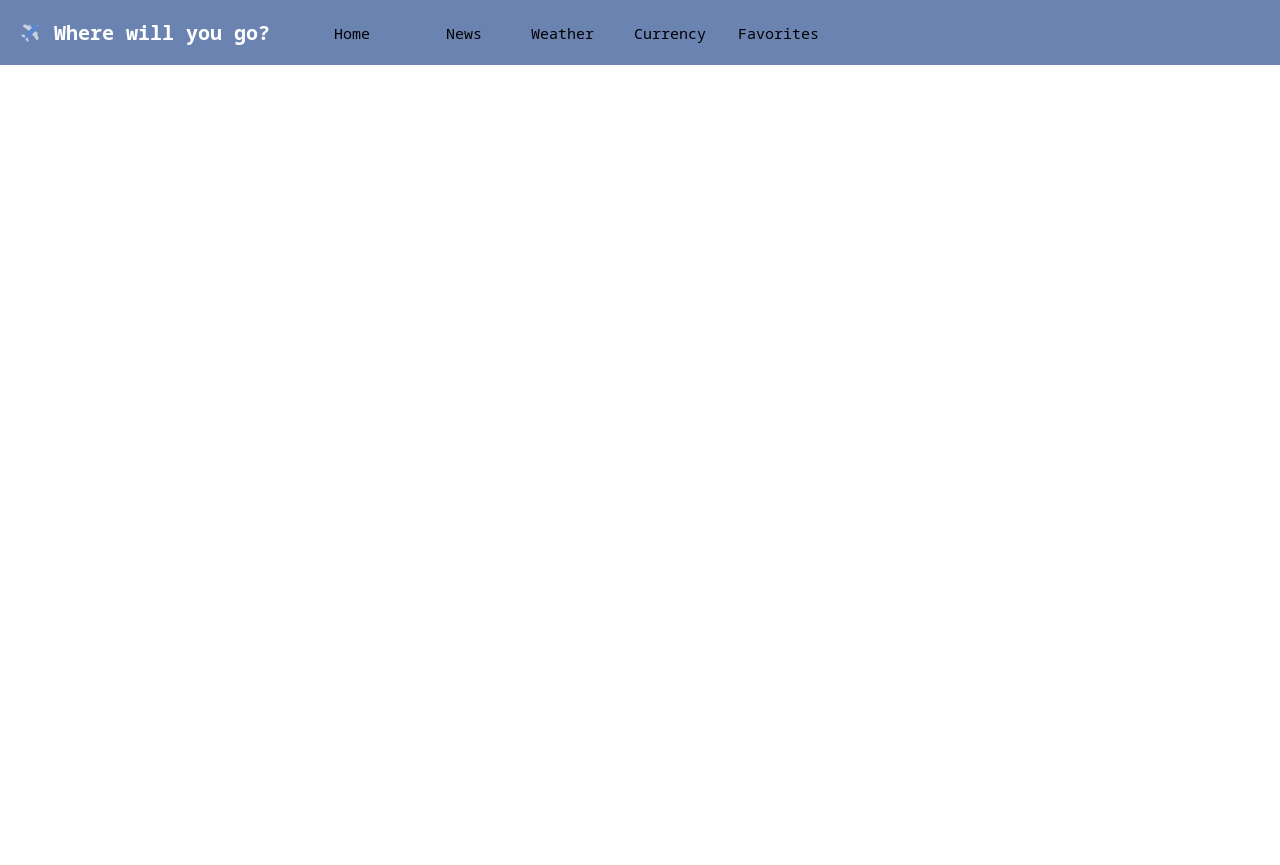
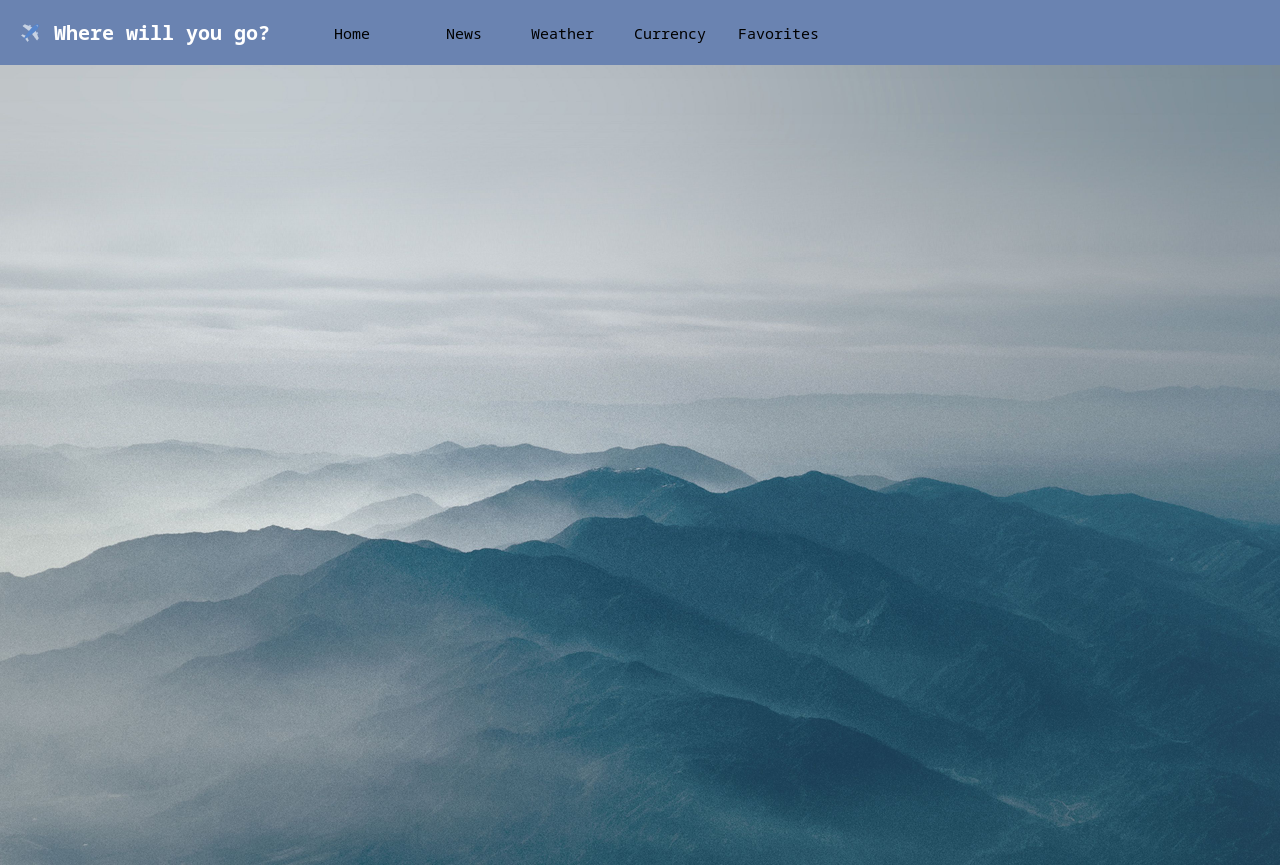
Before and after one commit to jabs142/GoAnywhere, a React (Vite) app: page /favorites in a window 1280 px wide. Before the commit the page ends 800 px from the top, so only its background shows below. Built offline with nearby package versions, Linux system fonts and the light colour scheme.

Commit message:
Fixed weather favorites css

```diff
--- a/src/components/FavoriteCard.jsx
+++ b/src/components/FavoriteCard.jsx
@@ -1,10 +1,11 @@
-import { Box, Image, Button } from '@chakra-ui/react'
+import { Box, Image} from '@chakra-ui/react'
+import { CloseIcon } from '@chakra-ui/icons'
 
 export const FavoriteCard = ({ imageUrl, countryName, temp, tempMin, tempMax, handleDelete }) => {
 
     return (
-        <Box maxW='sm' borderWidth='1px' borderRadius='lg' overflow='hidden'>
-            <Button onClick={handleDelete}>Delete</Button>
+        <Box maxW='sm' borderWidth='1px' borderRadius='lg' overflow='hidden' padding="20px" maxWidth="500px" bg="#E2E8F0" spacing="40px" margin="40pax">
+            <CloseIcon onClick={handleDelete} className="delete-button" />
             <Image src={imageUrl} alt="Country background picture" />
             <Box p='6'>
                 {countryName}
--- a/src/components/FavoritesPage.jsx
+++ b/src/components/FavoritesPage.jsx
@@ -2,11 +2,23 @@ import { FavoriteCard } from "./FavoriteCard";
 import { SimpleGrid } from '@chakra-ui/react'
 
 export const FavoritesPage = ({ items, handleDeleteItem }) => {
+
     return (
-        <SimpleGrid columns={[2, null, 3]} spacing='40px'>
-            {items.map(({ countryName, temp, tempMin, tempMax }, index) =>
-                <FavoriteCard key={index} handleDelete={() => handleDeleteItem(countryName)} countryName={countryName} temp={temp} tempMin={tempMin} tempMax={tempMax} />
-            )}
-        </SimpleGrid>
+
+
+        <div className="favorite-page">
+            <SimpleGrid minChildWidth='120px' spacingX='40px' spacingY='20px' margin="20px" padding="20px">
+                {items.map(({ countryName, temp, tempMin, tempMax }, index) =>
+                    <FavoriteCard padding="20px"
+                        key={index}
+                        handleDelete={() => handleDeleteItem(countryName)}
+                        countryName={`Country name: ${countryName} `}
+                        temp={`Current temperature: ${temp} °C`}
+                        tempMin={`Minimum temperature: ${tempMin} °C`}
+                        tempMax={`Maximum temperature: ${tempMax}°C`} />
+
+                )}
+            </SimpleGrid>
+        </div>
     )
 }
--- a/src/components/WeatherPage.jsx
+++ b/src/components/WeatherPage.jsx
@@ -40,7 +40,6 @@ export const WeatherPage = ({ handleFavoriteItem }) => {
         <div className="app"
             style={{ backgroundImage: `url(${backgroundData})` }}>
             <div className="weather-row">
-                <button className="favorite-button" onClick={favoriteItem}>favorite</button>
                 <div className="search">
                     <input
                         type="text"
@@ -49,6 +48,7 @@ export const WeatherPage = ({ handleFavoriteItem }) => {
                         placeholder="Enter location"
                         onKeyPress={searchLocation}
                     />
+                <button className="favorite-button" onClick={favoriteItem}>Favorite</button>
                 </div>
             </div>
         <div className="container">
--- a/src/style.css
+++ b/src/style.css
@@ -175,6 +175,15 @@ h1 {
     color: rgb(0, 0, 0);
 }
 
+.favorite-page{
+    width: 100%;
+    height: 100vh;
+    position: relative;
+    background-color:rgba(0,0,0,0.4);
+    overflow: scroll;
+    background: url('./assets/background.jpeg') no-repeat center center/cover;
+}
+
 .app{
     width: 100%;
     height: 100vh;
@@ -257,9 +266,18 @@ h1 {
     font-size: 1rem;
     border-radius: 20px;
     border: 1px solid rgba(255,255,255,0.8);
+    max-height: 30px;
+    align-self: center;
+
 }
 
 .favorite-button:hover {
+    background-color: rgba(250, 250, 250, 0.747);
+    color: rgb(0, 0, 0);
+    cursor: pointer;
+  }
+
+.delete-button:hover {
     background-color: rgba(250, 250, 250, 0.747);
     color: rgb(0, 0, 0);
     cursor: pointer;
@@ -311,7 +329,7 @@ a {
     min-width: 100%;
     text-align: center;
     padding: 20px;
-    background-color: rgb(102, 144, 180)
+    background-color:rgba(106, 131, 177, 0.603);
 
 }
 
```
